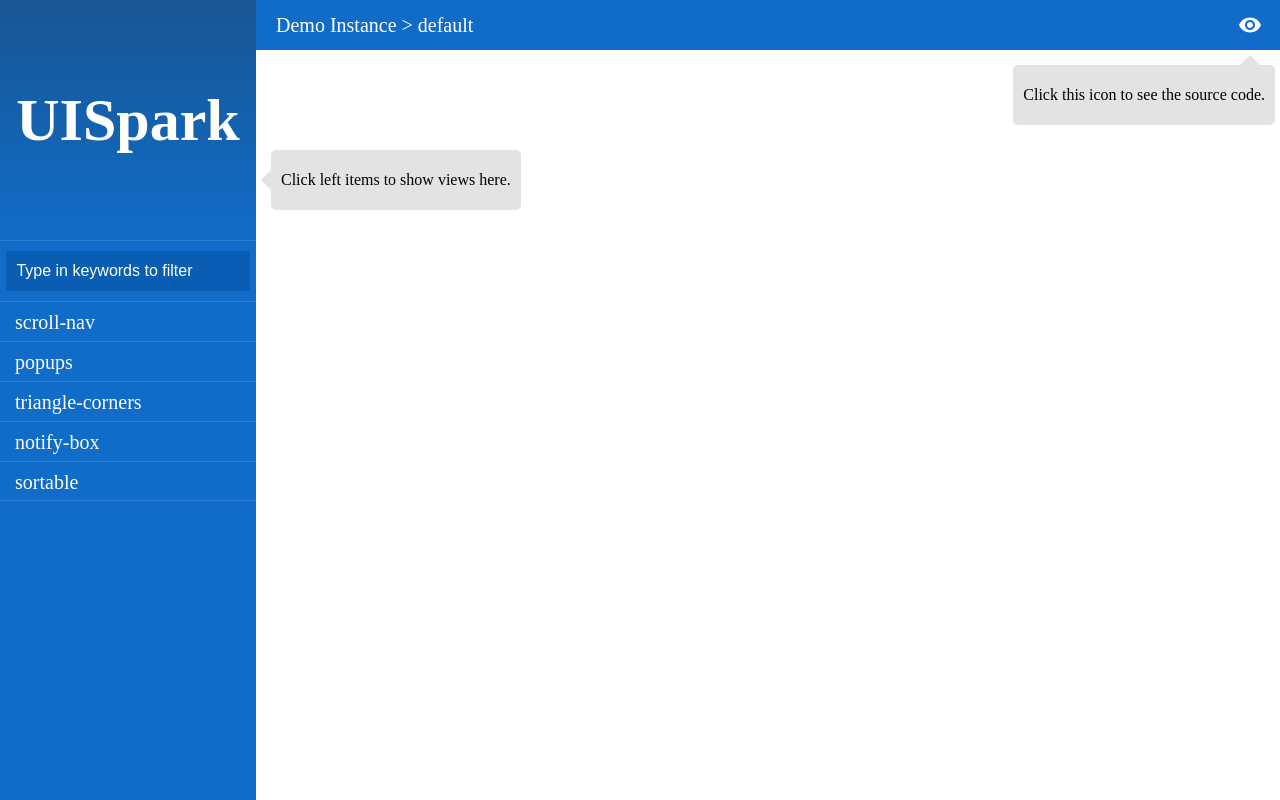
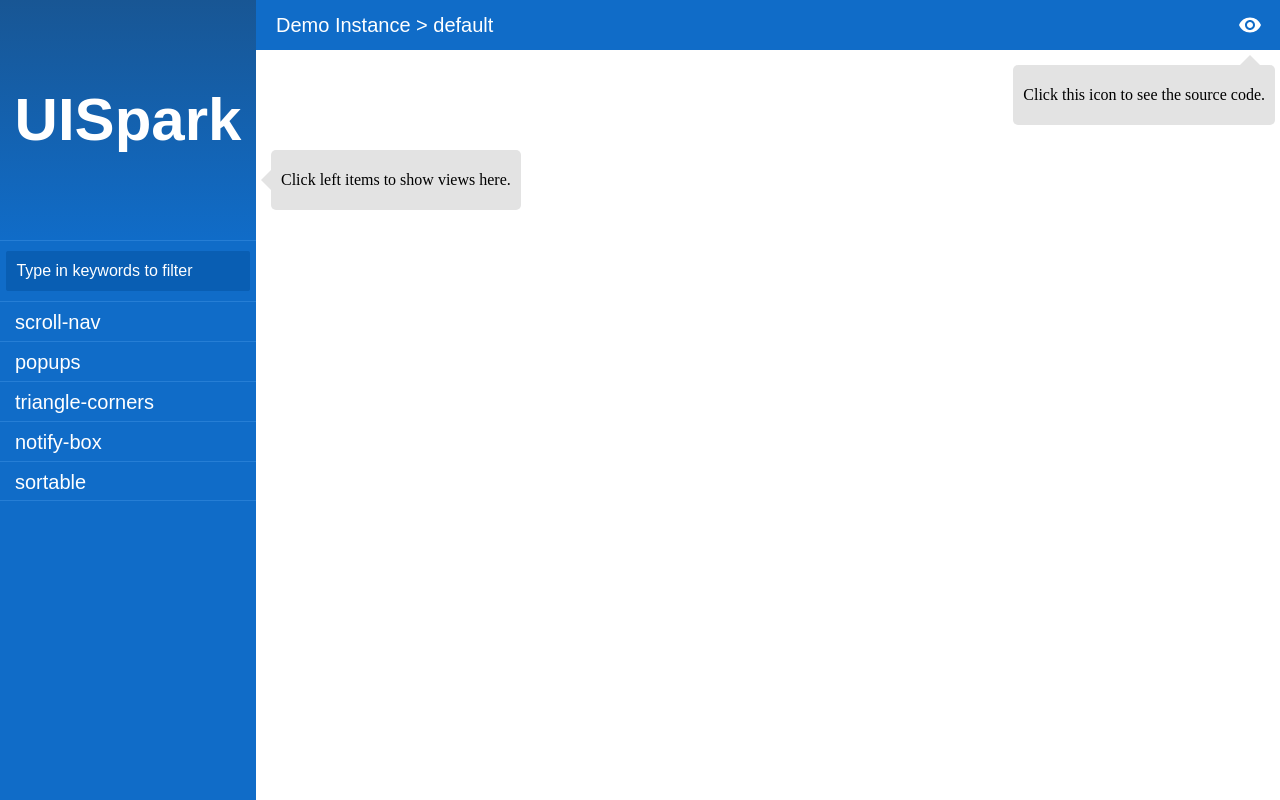
Before and after one commit to sparkui/uispark, a website: page index.html in a window 1280 px wide. Drawn offline with Linux system fonts and the light colour scheme.

Commit message:
Changed the font family

```diff
--- a/style.css
+++ b/style.css
@@ -4,7 +4,9 @@
   box-sizing: border-box;
   outline: none;
 }
-
+body{
+  font-family: 'Source Sans Pro', sans-serif;
+}
 ul, li {
   list-style: none;
 }
```
